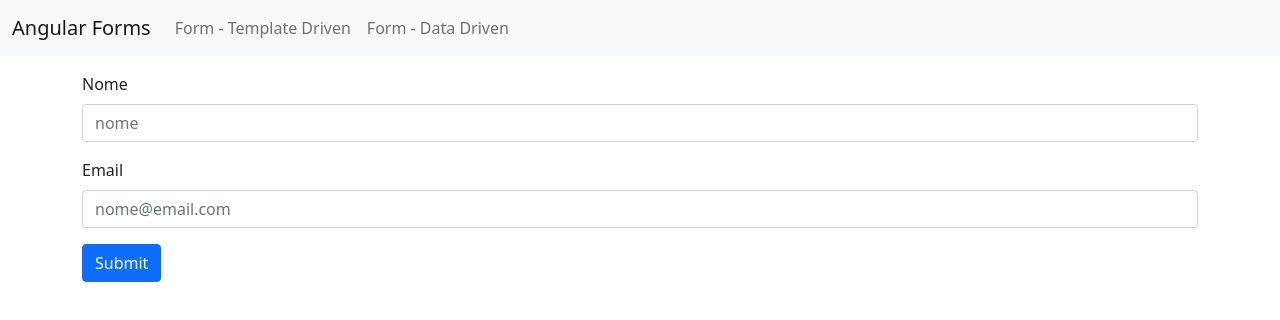
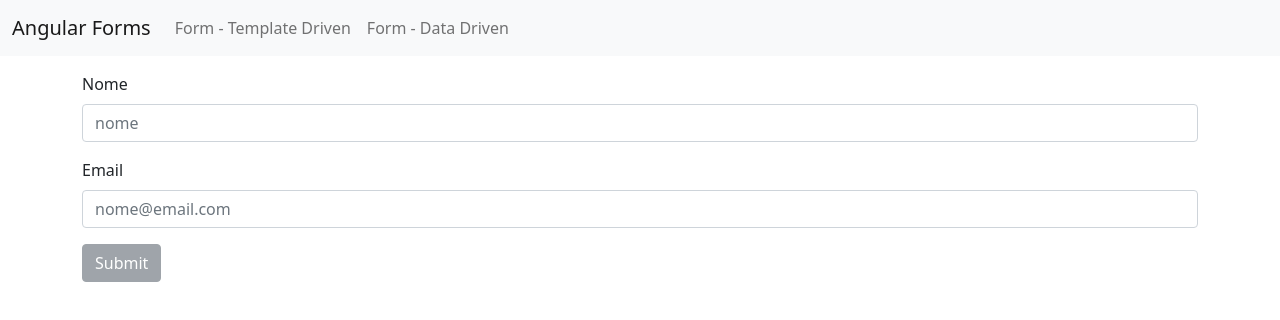
Before and after one commit to drishaolin/formularios-angular, an Angular app: page /templateForm in a window 1280 px wide. Shown: the top 320 px of the page. Built offline with nearby package versions, Linux system fonts and the light colour scheme.

Commit message:
submit desabilitado para formulário inválido

```diff
--- a/src/app/template-form/template-form.component.html
+++ b/src/app/template-form/template-form.component.html
@@ -26,5 +26,10 @@
     <div class="txt-error" *ngIf="!email.valid && email.touched">
         {{usuarioAuxiliarMsg.email}}
     </div>
-    <button type="submit" class="btn btn-primary mt-3">Submit</button>
+    <button type="submit" class="btn mt-3"
+    [class.btn-secondary]="!f.valid"
+    [class.btn-primary]="f.valid"
+    [disabled]="!f.valid">
+        Submit
+    </button>
 </form>
```
